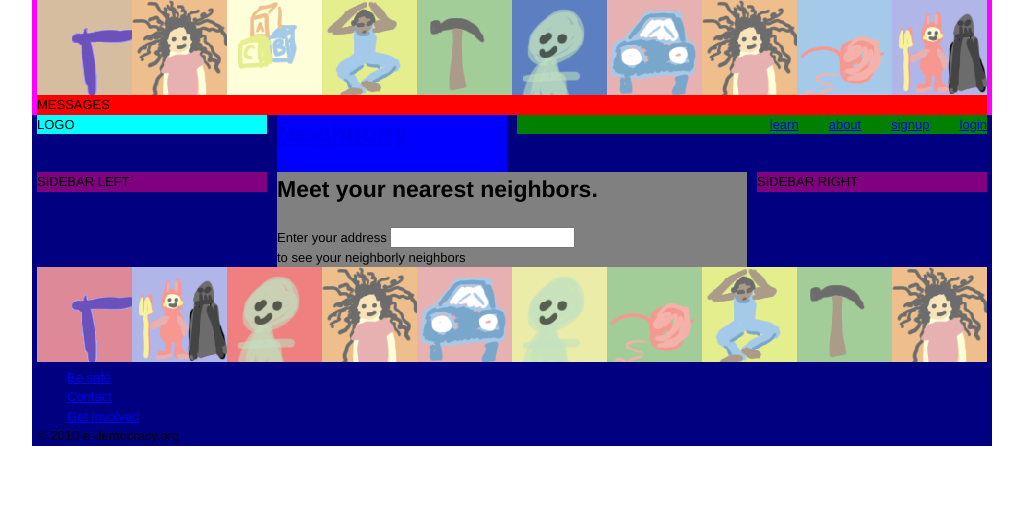
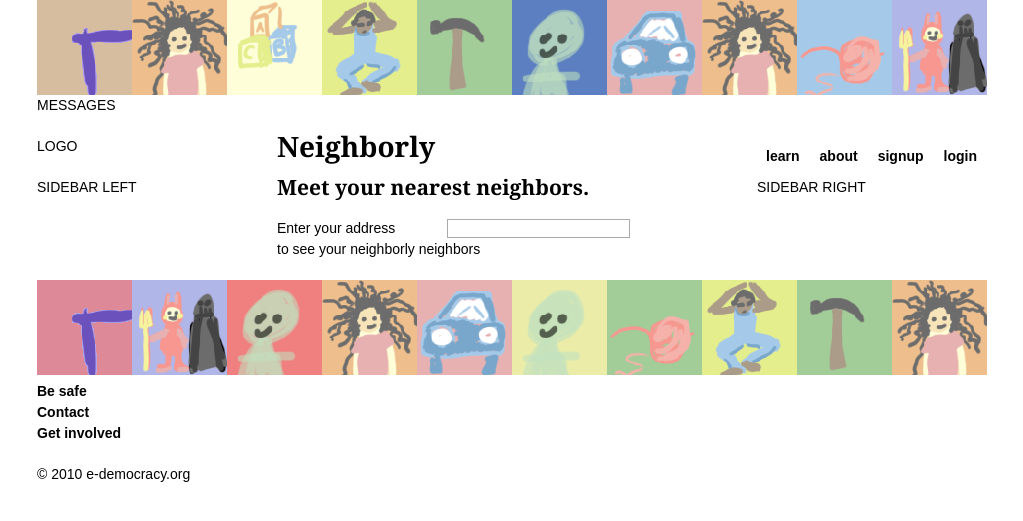
Before and after one commit to chachasikes/Neighbor.ly-HTML-Templates, a PHP site: page / in a window 1280 px wide. Shown: the top 521 px of the page, without its empty margins (128-1151 px from the left). Run offline with PHP 8.4, Linux system fonts and the light colour scheme.

Commit message:
added forms stylesheet and cleaned up page region markup

```diff
--- a/includes/neighborly.theme.inc
+++ b/includes/neighborly.theme.inc
@@ -21,7 +21,7 @@ function neighborly_register() {
   global $tagline;
   $output = '<h2 class="tagline">' . $tagline . '</h2>';
   $output .= '
-    <div id="register-address">
+    <div id="register-address" class="form-container">
       <form id="address">
         <label>Enter your address</label>
         <input value="" />
--- a/index.php
+++ b/index.php
@@ -10,6 +10,7 @@
 <link rel="stylesheet" href="theme/css/text.css" />
 <link rel="stylesheet" href="theme/css/960.css" />
 <link rel="stylesheet" href="theme/css/styles.css" />
+<link rel="stylesheet" href="theme/css/typography.css" />
 <link rel="stylesheet" href="theme/css/forms.css" />
 <!--[if IE]>
     <link rel="stylesheet" href="theme/css/siteie.css" type="text/css">
@@ -61,7 +62,6 @@
               </ul>
             </div>
           </div>
-          <div class="clear"></div>
         </div>
     	</div>
       <div class="clear"></div>
@@ -76,7 +76,6 @@
         </div>
         <div id="secondary-nav" class="grid_5 sidebar sidebar-left pull_15">
           SIDEBAR LEFT
-        </div>
         </div>
         <div class="clear"></div>
         <div id="tiles-bottom" class="grid_20 tiles tiles-bottom">
@@ -100,6 +99,8 @@
         </div>
         <div class="clear"></div>
       </div>
+    </div>
+  </div>
 <script type="text/javascript" src="theme/js/neighborly.js"></script>
 </body>
 </html>
--- a/theme/css/forms.css
+++ b/theme/css/forms.css
@@ -0,0 +1,29 @@
+div.form-container { margin-bottom: 20px; }
+
+p.legend { margin-bottom: 1em; }
+p.legend em { color: #C00; font-style: normal; }
+
+div.errors { margin: 0 0 10px 0; padding: 5px 10px; border: #FC6 1px solid; background-color: #FFC; }
+div.errors p { margin: 0; }
+div.errors p em { color: #C00; font-style: normal; font-weight: bold; }
+
+div.form-container form p { margin: 0; }
+div.form-container form p.note { margin-left: 170px; font-size: 90%; color: #333; }
+div.form-container form fieldset { margin: 10px 0; padding: 10px; border: #DDD 1px solid; }
+div.form-container form legend { font-weight: bold; color: #666; }
+div.form-container form fieldset div { padding: 0.25em 0; }
+div.form-container label,
+div.form-container span.label { margin-right: 10px; padding-right: 10px; width: 150px; display: block; float: left; text-align: left; position: relative; }
+div.form-container label.error,
+div.form-container span.error { color: #C00; }
+div.form-container label em,
+div.form-container span.label em { position: absolute; right: 0; font-size: 120%; font-style: normal; color: #C00; }
+div.form-container input { border: 1px #aaaaaa solid;}
+div.form-container input.error { border-color: #C00; background-color: #FEF; }
+div.form-container input:focus,
+div.form-container input.error:focus,
+div.form-container textarea:focus {	background-color: #FFC; border-color: #FC6; }
+div.form-container div.controlset label,
+div.form-container div.controlset input { display: inline; float: none; }
+div.form-container div.controlset div { margin-left: 170px; }
+div.form-container div.buttonrow { margin-left: 180px; }
--- a/theme/css/styles.css
+++ b/theme/css/styles.css
@@ -1,14 +1,17 @@
 /**
  * This is the main style sheet for the Neighborly website.
  * Handles colors, special placement.
- * All font, links and other typography should be placed in the typography file.
+ * All font, links, font colors and other typography should be placed in the typography file.
  * This site uses the 960 grid system.
  */
 
 /* @group Custom resets */
-
 ul.menu {
   list-style: none;
+  margin: 0;
+  padding: 0;
+}
+ul.menu li{
   margin: 0;
   padding: 0;
 }
@@ -17,59 +20,61 @@ ul.menu {
 }
 #primary-nav ul.menu li{
   float: left;
+  margin: 10px;
+}
+/* @group Page regions */
+.page {
+
+}
+/* @group Page Top */
+.page-top {
+
 }
 
-/* @group Page regions */
-.page {
-  background-color: navy;
-}
-.page-top {
-  background-color: fuchsia;
-}
-.page-content {
+.page-header {
 
 }
-.page-header {
+.messages {
+  margin-bottom: 20px;
+}
+.branding {
+  margin-bottom: 20px;
+}
+.primary-nav {
+
+}
+.logo {
+
+}
+.title {
+
+}
+
+/* @group Page Main */
+.page-main {
 
 }
 
 .content {
-/*   background-color: white; */
+
 }
 .main-content {
-  background-color: grey;
-}
-.messages {
-  background-color: red;
-}
-
-.branding {
-  background-color: aqua;
 
 }
-
-.primary-nav {
-  background-color: green;
-}
-
-.logo {
-  background-color: maroon;
+.sidebar {
 
 }
-
-.title {
-  background-color: blue;
-}
-
-.sidebar {
-  background-color: purple;
-
-}
-
 #secondary-nav {
 
 }
 
+/* @group Page regions */
+.footer {
+  margin-bottom: 20px;
+}
+.closure {
+  margin-bottom: 20px;
+}
 /* @group tiles */
 .tiles img{
   width: 95px;
@@ -80,7 +85,6 @@ tiles-bottom {
   height: 95px;
   overflow: hidden;
 }
-
 /* @accessibility */
 .skiplinks {
   display: none;
--- /dev/null
+++ b/theme/css/typography.css
@@ -0,0 +1,36 @@
+body {
+  color: #000000;
+  font-size: 14px;
+  line-height: 1.5em;
+  font-family: sans-serif;
+}
+
+a {
+  color: #000000;
+  text-decoration: none;
+  font-weight: bold;
+}
+h1{
+  font-size: 2.0em;
+}
+h2{
+  font-size: 1.5em;
+}
+h3{
+  font-size: 1.2em;
+}
+h4{
+  font-size: 1em;
+}
+h5{
+  font-size: 1em;
+}
+h6{
+  font-size: 1em;
+}
+body, p, .content {
+
+}
+h1, h2, h3 {
+  font-family: Georgia, serif;
+}
```
Lines whose indentation alone changed are shown as unchanged.
